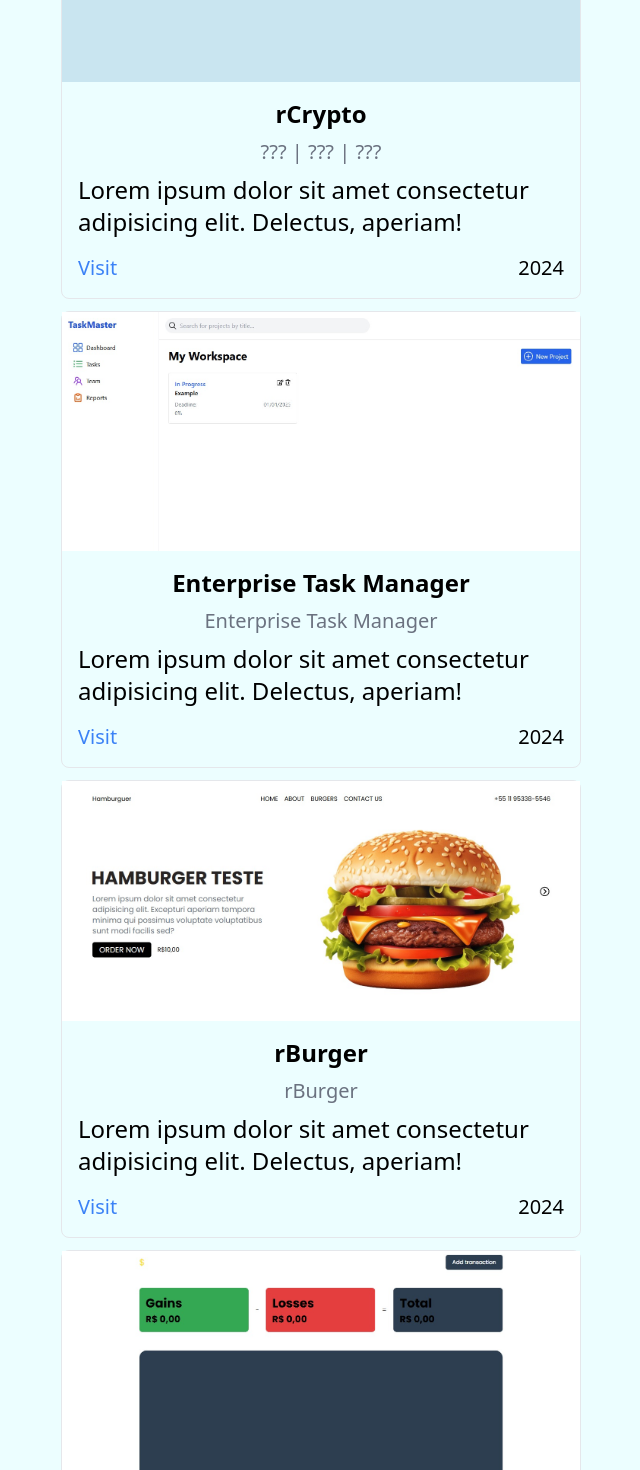
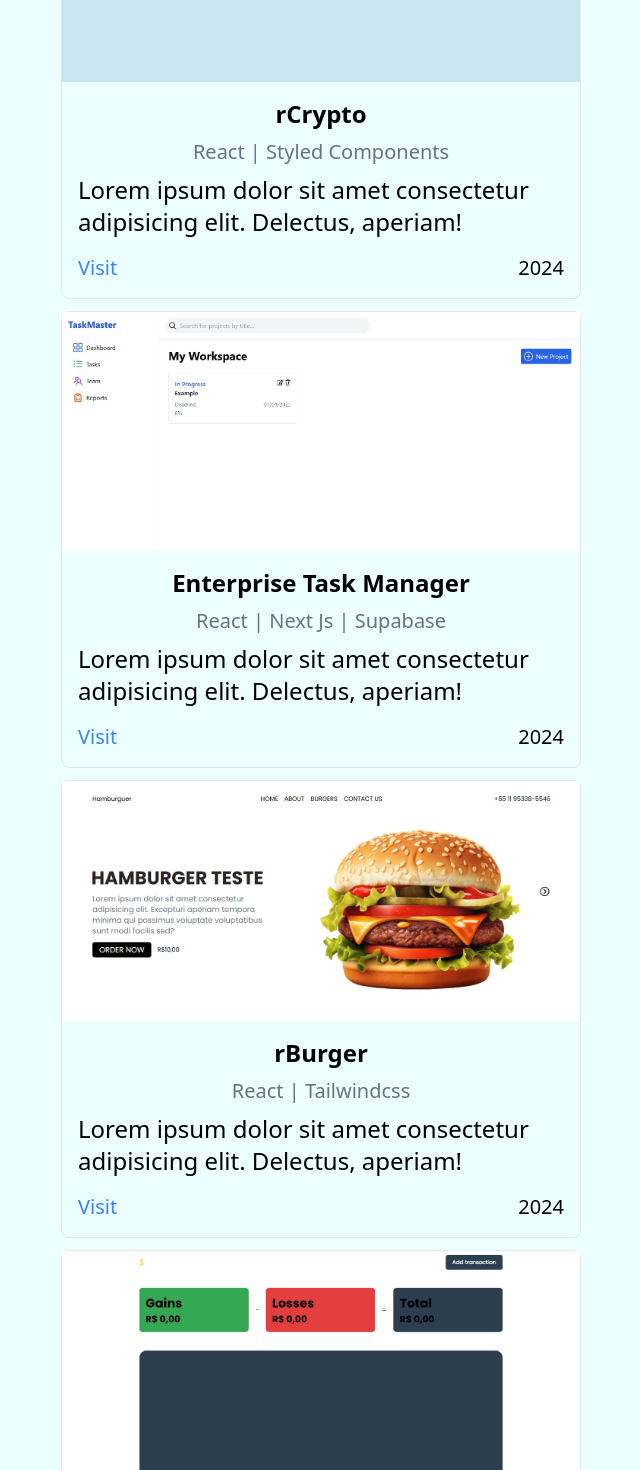
Before and after one commit to rafaelrmdd/portfolio-v2, a Next.js app: page /projects in a window 1280 px wide. Shown: the part 860-2330 px from the top of the page, without its empty margins (83-723 px from the left). Built offline with nearby package versions, Linux system fonts and the light colour scheme.

Commit message:
change: technologies names in 'projects' page

```diff
--- a/src/components/Projects/Content/index.jsx
+++ b/src/components/Projects/Content/index.jsx
@@ -14,7 +14,7 @@ export default function ProjectsContent() {
         enterprise_task_manager: {
             image: enterprise_task_manager,
             title: "Enterprise Task Manager",
-            technologies: "??? | ??? | ???",
+            technologies: "React | Next Js | Supabase",
             url: "https://enterprise-task-manager.netlify.app/",
             yearOfDevelopment: "2024",
             description: "Lorem ipsum dolor sit amet consectetur adipisicing elit. Delectus, aperiam!"
@@ -22,7 +22,7 @@ export default function ProjectsContent() {
         r_crypto: {
             image: r_crypto,
             title: "rCrypto",
-            technologies: "??? | ??? | ???",
+            technologies: "React | Styled Components",
             url: "https://rcrypto.netlify.app/",
             yearOfDevelopment: "2024",
             description: "Lorem ipsum dolor sit amet consectetur adipisicing elit. Delectus, aperiam!"
@@ -30,7 +30,7 @@ export default function ProjectsContent() {
         r_burger: {
             image: r_burger,
             title: "rBurger",
-            technologies: "??? | ??? | ???",
+            technologies: "React | Tailwindcss",
             url: "https://r-burger-shop.netlify.app/",
             yearOfDevelopment: "2024",
             description: "Lorem ipsum dolor sit amet consectetur adipisicing elit. Delectus, aperiam!"
@@ -38,7 +38,7 @@ export default function ProjectsContent() {
         r_money: {
             image: r_money,
             title: "Money Control",
-            technologies: "??? | ??? | ???",
+            technologies: "React | Styled Components",
             url: "https://controlmoneyy.netlify.app/",
             yearOfDevelopment: "2024",
             description: "Lorem ipsum dolor sit amet consectetur adipisicing elit. Delectus, aperiam!"
@@ -92,7 +92,7 @@ export default function ProjectsContent() {
                         <ProjectItem
                             image={projects.enterprise_task_manager.image}
                             title={projects.enterprise_task_manager.title}
-                            technologies={projects.enterprise_task_manager.title}
+                            technologies={projects.enterprise_task_manager.technologies}
                             description={projects.enterprise_task_manager.description}
                             url={projects.enterprise_task_manager.url}
                             yearOfDevelopment={projects.enterprise_task_manager.yearOfDevelopment}
@@ -101,7 +101,7 @@ export default function ProjectsContent() {
                         <ProjectItem
                             image={projects.r_burger.image}
                             title={projects.r_burger.title}
-                            technologies={projects.r_burger.title}
+                            technologies={projects.r_burger.technologies}
                             description={projects.r_burger.description}
                             url={projects.r_burger.url}
                             yearOfDevelopment={projects.r_burger.yearOfDevelopment}
@@ -110,7 +110,7 @@ export default function ProjectsContent() {
                         <ProjectItem
                             image={projects.r_money.image}
                             title={projects.r_money.title}
-                            technologies={projects.r_money.title}
+                            technologies={projects.r_money.technologies}
                             description={projects.r_money.description}
                             url={projects.r_money.url}
                             yearOfDevelopment={projects.r_money.yearOfDevelopment}
```
Also changed, not shown: src/components/Home/Content/index.jsx (+5 -5 lines).
